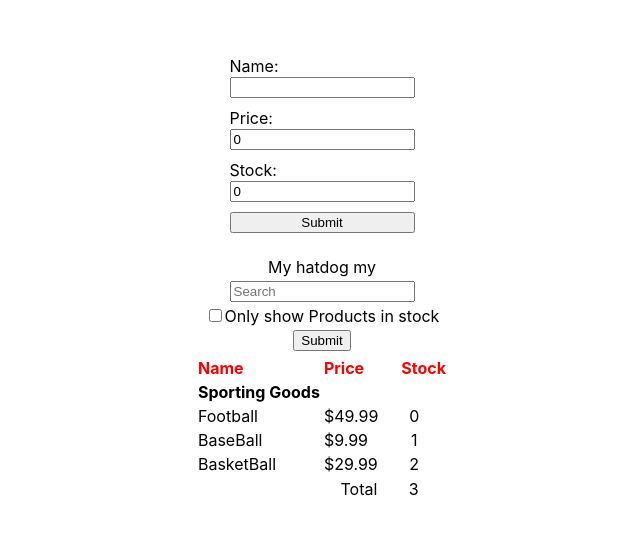
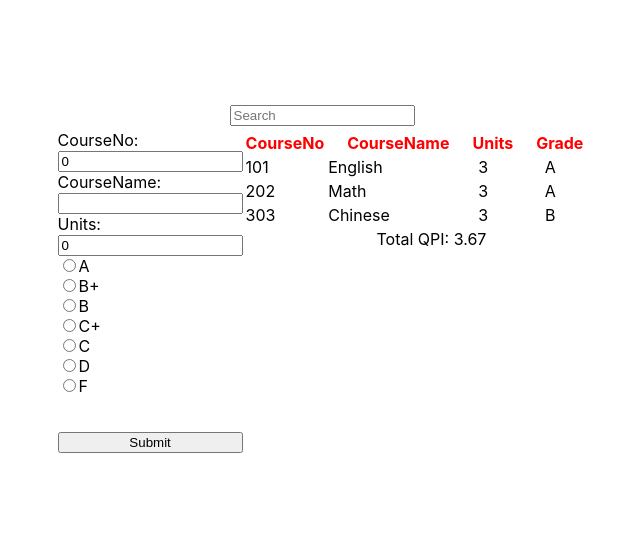
Before and after one commit to Ashketchup143/React-Project, a React (Create React App) app: page / in a window 1280 px wide. Shown: the part 121-654 px from the top of the page, without its empty margins (318-958 px from the left). Built offline with nearby package versions, Linux system fonts and the light colour scheme.

Commit message:
before changing the whole thing

```diff
--- a/src/App.js
+++ b/src/App.js
@@ -6,23 +6,58 @@ import Header from './components/Header';
 import Category from './components/Category';
 import Items from './components/Items';
 import { useState } from 'react';
+import Radiobuttons from './components/Radiobuttons';
 
-const sportingGoods = [
-  {id:1, name: "Football", price: 49.99, stock: 0},
-  {id:2, name: "BaseBall", price: 9.99, stock: 1},
-  {id:3, name: "BasketBall", price: 29.99, stock: 2},
+const subjectGrade = [
+  {id:1, courseNo: 101, courseName: 'English', Units: 3 , Grade: "A"},
+  {id:2, courseNo: 202, courseName: 'Math', Units: 3, Grade: "A"},
+  {id:3, courseNo: 303, courseName: "Chinese", Units: 3, Grade: "B"},
 ]
 
 function App() {
 
+  const calculateQPI = (grades) => {
+    const gradeToPoints = {
+      'A': 4.0,
+      'B+': 3.5,
+      'B': 3.0,
+      'C+': 2.5,
+      'C': 2.0,
+      'D': 1.0,
+      'F': 0.0,
+    };
+
+    // Calculate total points and total units
+    let totalPoints = 0;
+    let totalUnits = 0;
+
+    for (const subject of data) {
+      const grade = subject.Grade;
+      const units = subject.Units;
+
+      if (gradeToPoints.hasOwnProperty(grade)) {
+        totalPoints += gradeToPoints[grade] * units;
+        totalUnits += units;
+      }
+    }
+
+    // Calculate QPI
+    if (totalUnits === 0) {
+      return 0; // Avoid division by zero
+    } else {
+      return (totalPoints / totalUnits).toFixed(2);
+    }
+  };
+
   const[textValue, setTxtValue] = useState('')
   const[form, setForm] = useState({
-    nameItem: '',
-    priceItem: 0,
-    stockItem: 0,
+    CourseNo: 0,
+    CourseName: "",
+    Units: 0,
+    Grade:""
   })
   const[showOnlyStock, setShowOnlyStock]=useState(false)
-  const[data, setData]=useState(sportingGoods)
+  const[data, setData]=useState(subjectGrade)
 
   const handleClick=()=>{
     alert('Hatdog')
@@ -34,48 +69,59 @@ function App() {
     e.preventDefault()
     console.log(form)
 
-    setData([...data, {id: data.length + 1, name: form.nameItem, price: form.priceItem, stock: form.stockItem}])
+    setData([...data, {id: data.length + 1, CourseNo: form.CourseNo, CourseName: form.CourseName, Units: form.Units, Grade: form.Grade}])
   }
+
 
   return (
     <div className="App">
-      <form style={{display:"flex", flexDirection: 'column', gap:10, marginBottom:20}} onSubmit={handleSubmit}>
+      <TextInput value={textValue} onChange={(e)=> setTxtValue(e.target.value)} />
+      <div style={{display:"flex", flexDirection: 'row'}}>
+      <div style={{display:"flex", flexDirection:"column"}}>
+        <form style={{ gap:10, marginBottom:20}} onSubmit={handleSubmit}>
           <div>
-          <label htmlFor='nameItem'>Name: </label>
+            <label htmlFor='CourseNo'>CourseNo: </label>
             <br/>
-          <input id="nameItem" type='text' value={form.nameItem} onChange={handleForm}/>
+            <input id="CourseNo" type='number' value={form.CourseNo} onChange={handleForm}/>
           </div>
 
           <div>
-          <label htmlFor='priceItem'>Price: </label>
+            <label htmlFor='CourseName'>CourseName: </label>
             <br/>
-          <input id="priceItem" type='number' value={form.priceItem} onChange={handleForm}/>
+            <input id="CourseName" type='text' value={form.CourseName} onChange={handleForm}/>
           </div>
 
           <div>
-          <label htmlFor='stockItem'>Stock: </label>
+            <label htmlFor='Units'>Units: </label>
             <br/>
-          <input id="stockItem" type='number' value={form.stockItem} onChange={handleForm}/>
+            <input id="Units" type='number' value={form.Units} onChange={handleForm}/>
           </div>
+          <Radiobuttons></Radiobuttons>
+        </form>
+
+
+
         <button onClick={handleSubmit}>Submit</button>
+      </div>
+      {/* <text>My hatdog my</text> */}
 
-      </form>
-      <text>My hatdog my</text>
-      <TextInput value={textValue} onChange={(e)=> setTxtValue(e.target.value)} />
-      <Checkbox value={showOnlyStock} onChange={(e)=> setShowOnlyStock(e.target.checked)}/>
-      <button type='submit'>Submit</button>
+      {/* <Checkbox value={showOnlyStock} onChange={(e)=> setShowOnlyStock(e.target.checked)}/>
+      <button type='submit'>Submit</button> */}
 
-      <table>
+      <table style={{display:'flex', flexDirection: "column" , border: "2px"}}>
         <tbody>
         <Header></Header>
-        <Category></Category>
+        {/* <Category></Category> */}
         <Items items={data} includePrice query={textValue} showOnlyStock={showOnlyStock}/>
-        <tr>
-          <td colSpan="2" style={{textAlign: 'right',padding:"2px"}}>Total</td>
-          <td style={{paddingLeft: "27.5px"}}>{data.reduce((total, sportingGoods)=> total+parseInt(sportingGoods.stock), 0)}</td>
-        </tr>
+        {/* <tr>
+          <td colSpan="2" style={{textAlign: 'right',padding:"2px"}}>QPI</td>
+
+          <td style={{paddingLeft: "27.5px"}}>{data.reduce((total, subjectGrade)=> total+parseInt(subjectGrade.stock), 0)}</td>
+        </tr> */}
         </tbody>
+        <td style={{textAlign:"end", paddingRight:"100px"}}>Total QPI: {calculateQPI(data)}</td>
       </table>
+      </div>
     </div>
   );
 }
--- a/src/components/Category.js
+++ b/src/components/Category.js
@@ -3,7 +3,7 @@ import React from 'react'
 const Category = () => {
   return (
     <tr>
-      <th>Sporting Goods</th>
+      <th>CourseNo</th>
     </tr>
   )
 }
--- a/src/components/Header.js
+++ b/src/components/Header.js
@@ -3,9 +3,10 @@ import React from 'react'
 const Header = () => {
   return (
     <tr>
-      <td style={{fontWeight: "bold", color: "red"}}>Name</td>
-      <td style={{fontWeight: "bold", color: "red"}}>Price</td>
-      <td style={{paddingLeft: "20px", fontWeight: "bold", color: "red"}}>Stock</td>
+      <td style={{fontWeight: "bold", color: "red"}}>CourseNo</td>
+      <td style={{fontWeight: "bold", paddingLeft: "20px", color: "red"}}>CourseName</td>
+      <td style={{paddingLeft: "20px", fontWeight: "bold", color: "red"}}>Units</td>
+      <td style={{ paddingLeft: "20px", fontWeight: "bold", color: "red"}}>Grade</td>
 
     </tr>
   )
--- a/src/components/Items.js
+++ b/src/components/Items.js
@@ -1,20 +1,25 @@
-import React from 'react'
+import React from 'react';
 
 const Items = (props) => {
-  console.log(props.includePrice)
   return (
     <>
       {props.items
-      .filter(item=>props.showOnlyStock?item.stock>0:item)
-        .filter(item => item.name.toLowerCase().includes(props.query.toLowerCase())).map(item =>(
-        <tr key={item.id} onClick={()=>alert(`${item.name} - ${item.price}`)}>
-            <td>{item.name}</td>
-            <td>{`$${item.price}`}</td>
-            <td style={{textAlign:'center'}}>{item.stock}</td>
-        </tr>
-      ))}
+        .filter(item => props.showOnlyStock ? item.Units > 0 : true)
+        .filter(item => (
+          (item.courseName && item.courseName.toLowerCase().includes(props.query.toLowerCase())) ||
+          (item.courseNo && item.courseNo.toString().includes(props.query.toLowerCase()))
+        ))
+        .map(item => (
+          <tr key={item.id} onClick={() => alert(`${item.courseName} - Grade: ${item.Grade}`)}>
+            <td>{item.courseNo}</td>
+            <td>{item.courseName}</td>
+            <td style={{ textAlign: 'center' }}>{item.Units}</td>
+            <td style={{textAlign:"center"}}>{`${item.Grade}`}</td>
+          </tr>
+        ))}
     </>
-  )
-}
+  );
+};
 
-export default Items
+
+export default Items;
--- /dev/null
+++ b/src/components/Radiobuttons.js
@@ -0,0 +1,36 @@
+import React, { useState } from 'react';
+
+function RadioButtons() {
+  const [selectedOption, setSelectedOption] = useState('');
+
+  const grades = ['A', 'B+', 'B', 'C+', 'C', 'D', 'F'];
+
+  const handleOptionChange = (event) => {
+    setSelectedOption(event.target.value);
+  };
+
+  return (
+    <div>
+      <form>
+        {grades.map((grade, index) => (
+          <div key={index}>
+            <label>
+              <input
+                id=''
+                type="radio"
+                value={grade}
+                checked={selectedOption === grade}
+                onChange={handleOptionChange}
+              />
+              {grade}
+            </label>
+          </div>
+        ))}
+      </form>
+
+      <p>{selectedOption}</p>
+    </div>
+  );
+}
+
+export default RadioButtons;
```
Lines whose indentation alone changed are shown as unchanged.
